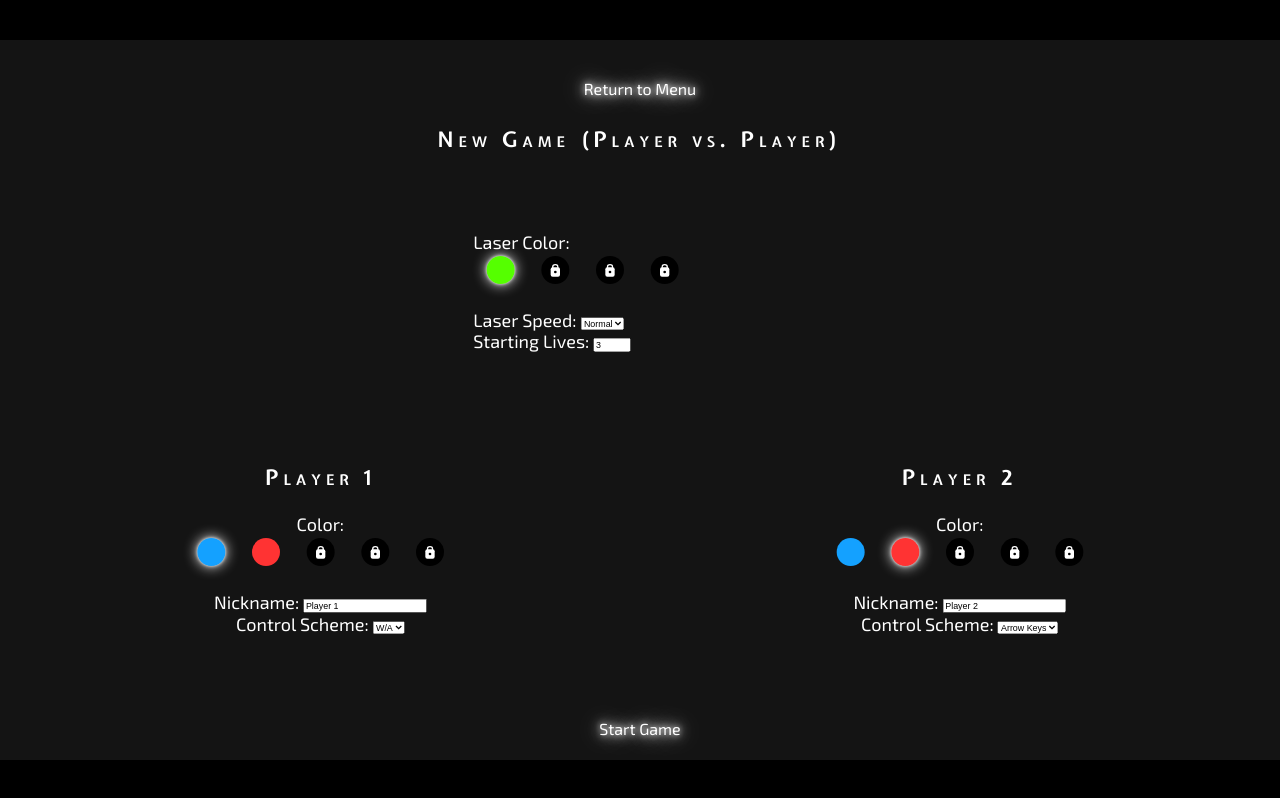
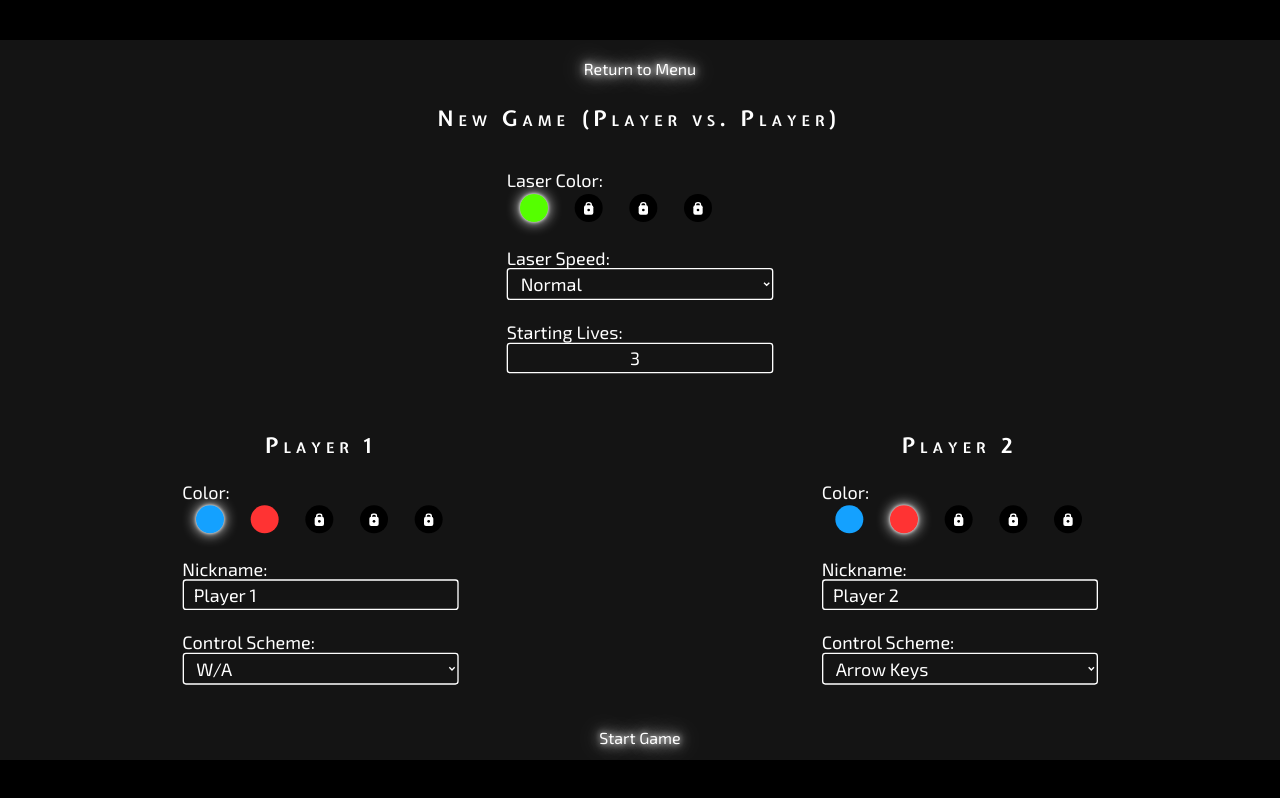
Before and after one commit to yikuansun/saberpong2, a SvelteKit app: page /setup-pvp in a window 1280 px wide. Built offline with nearby package versions, Linux system fonts and the light colour scheme.

Commit message:
Fancier setup screen
Awesome!

```diff
--- a/src/lib/components/ColorSelect.svelte
+++ b/src/lib/components/ColorSelect.svelte
@@ -51,7 +51,7 @@
         </button>
     {/if}
 {/each} <br />
-<span style:font-size="18px">{tooltip}</span>
+<span style:font-size="15px">{tooltip}</span>
 
 <style>
     button {
--- a/src/routes/setup-pvp/+page.svelte
+++ b/src/routes/setup-pvp/+page.svelte
@@ -129,23 +129,23 @@
         </tr>
         <tr>
             <td colspan="2" style:text-align="center">
-                <p style:display="inline-block" style:margin="0" style:text-align="left" style:width="500px">
+                <p style:display="inline-block" style:margin="0" style:text-align="left" style:width="400px">
                     <label>
                         Laser Color: <br />
                         <input type="hidden" bind:value={params.BALL_COLOR} />
                         <ColorSelect bind:value={params.BALL_COLOR} availColors={availLaserColors} />
                     </label> <br />
                     <label>
-                        Laser Speed:
-                        <select bind:value={params.BALL_SPEED}>
+                        Laser Speed: <br />
+                        <select bind:value={params.BALL_SPEED} style:width="400px">
                             <option value={444}>Slow</option>
                             <option value={842}>Normal</option>
                             <option value={1111}>Fast</option>
-                        </select>
+                        </select> <br />
                     </label> <br />
                     <label>
-                        Starting Lives:
-                        <input type="number" bind:value={params.MAX_LIVES} min={3} max={11} />
+                        Starting Lives: <br />
+                        <input type="number" bind:value={params.MAX_LIVES} min={3} max={11} style:width="400px" style:text-align="center" />
                     </label>
                 </p>
             </td>
@@ -154,50 +154,54 @@
             <td style:text-align="center" style:width="50%">
                 <b style:font-family="ExpletusSans" style:font-variant="small-caps" style:letter-spacing="7px" style:font-size="32px">Player 1</b>
                 <br /> <br />
+                <p style:display="inline-block" style:margin="0" style:text-align="left" style:width="414px">
                     <label>
                         Color: <br />
                         <input type="hidden" bind:value={params.P1_COLOR} />
                         <ColorSelect bind:value={params.P1_COLOR} availColors={availSaberColors} />
                     </label> <br />
                     <label>
-                    Nickname:
-                    <input type="text" bind:value={params.P1_NAME} />
+                        Nickname: <br />
+                        <input type="text" bind:value={params.P1_NAME} style:width="414px" /> <br />
                     </label> <br />
                     <label>
-                    Control Scheme:
+                        Control Scheme: <br />
                         <select on:input={(e) => {
                             let [ upKey, downKey ] = e.target.value.split("/");
                             params.P1_UP_KEY = upKey;
                             params.P1_DOWN_KEY = downKey;
-                    }}>
+                        }} style:width="414px">
                             <option value="w/s" selected>W/A</option>
                         </select>
                     </label>
+                </p>
             </td>
             <td style:text-align="center" style:width="50%">
                 <b style:font-family="ExpletusSans" style:font-variant="small-caps" style:letter-spacing="7px" style:font-size="32px">Player 2</b>
                 <br /> <br />
+                <p style:display="inline-block" style:margin="0" style:text-align="left" style:width="414px">
                     <label>
                         Color: <br />
                         <input type="hidden" bind:value={params.P2_COLOR} />
                         <ColorSelect bind:value={params.P2_COLOR} availColors={availSaberColors} />
                     </label> <br />
                     <label>
-                    Nickname:
-                    <input type="text" bind:value={params.P2_NAME} />
+                        Nickname: <br />
+                        <input type="text" bind:value={params.P2_NAME} style:width="414px" /> <br />
                     </label> <br />
                     <label>
-                    Control Scheme:
+                        Control Scheme: <br />
                         <select on:input={(e) => {
                             let [ upKey, downKey ] = e.target.value.split("/");
                             params.P2_UP_KEY = upKey;
                             params.P2_DOWN_KEY = downKey;
-                    }}>
+                        }} style:width="414px">
                             <option value="ArrowUp/ArrowDown" selected>Arrow Keys</option>
                             <option value="i/k">I/K</option>
                             <option value="PONG_AI/PONG_AI" hidden>ai lmao</option>
                         </select>
                     </label>
+                </p>
             </td>
         </tr>
         <tr>
@@ -254,6 +258,18 @@
         cursor: pointer;
     }
 
+    select, input[type=number], input[type=text] {
+        font-family: "Exo2", sans-serif;
+        font-size: inherit;
+        padding: 5px 15px;
+        box-sizing: border-box;
+        color: white;
+        border: 2px solid white;
+        border-radius: 5px;
+        background-color: #141414;
+        outline: none!important;
+    }
+
     @font-face {
         font-family: "ExpletusSans";
         src: url("$lib/assets/fonts/ExpletusSans-VariableFont_wght.ttf");
```
Lines whose indentation alone changed are shown as unchanged.
